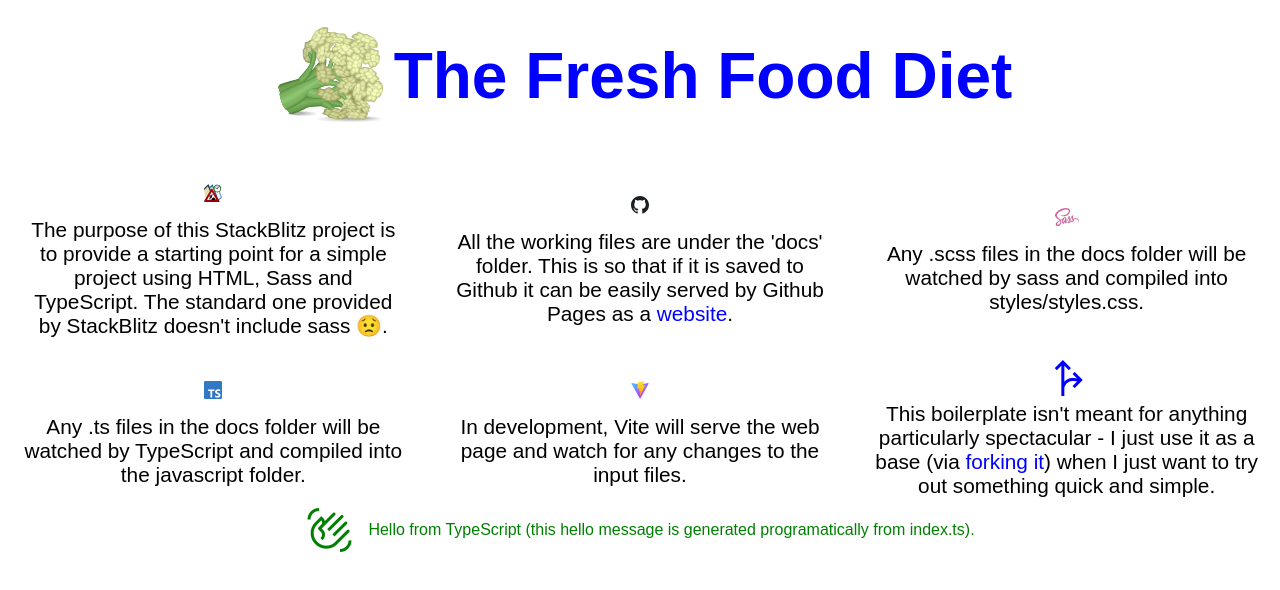
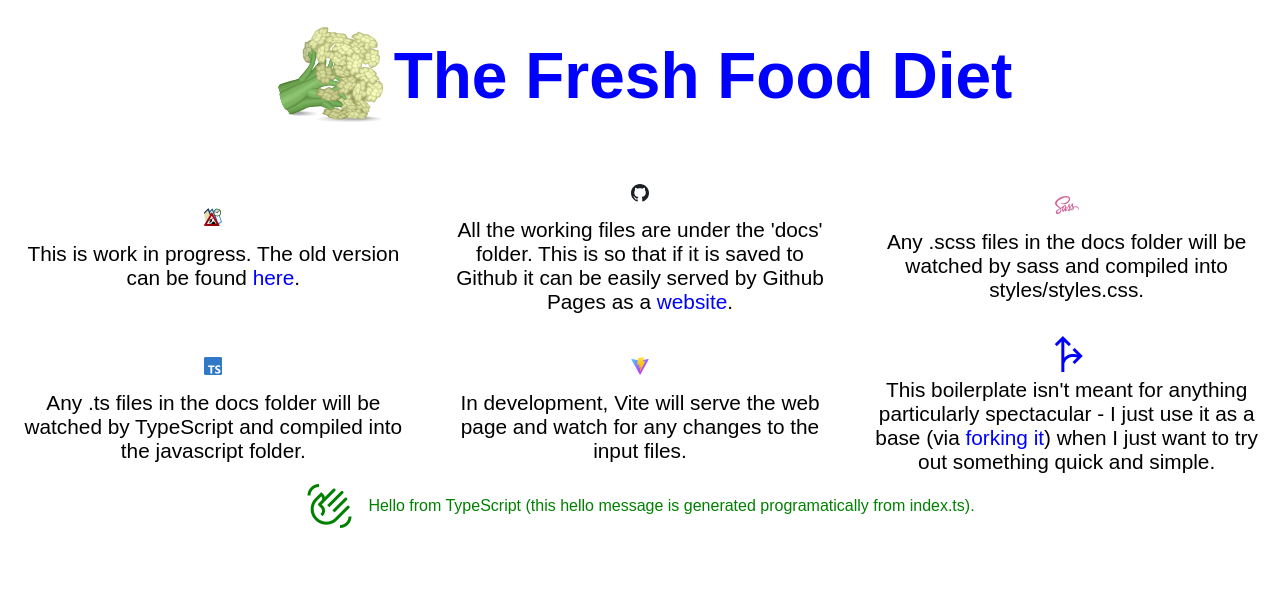
Before and after one commit to davidgma/fresh-food-tmp, a website built with Vite: page docs/index.html in a window 1280 px wide. Built offline with nearby package versions, Linux system fonts and the light colour scheme.

Commit message:
1 file modified

```diff
--- a/docs/index.html
+++ b/docs/index.html
@@ -22,9 +22,7 @@
       <div class="feature">
         <img class="icons" src="./icons/wip.svg" alt="work in progress icon" />
         <p>
-          The purpose of this StackBlitz project is to provide a starting point
-          for a simple project using HTML, Sass and TypeScript. The standard one
-          provided by StackBlitz doesn't include sass 😟.
+          This is work in progress. The old version can be found <a href="https://davidgma.github.io/fresh-food-old-version/">here</a>.
         </p>
       </div>
       <div class="feature">
```
